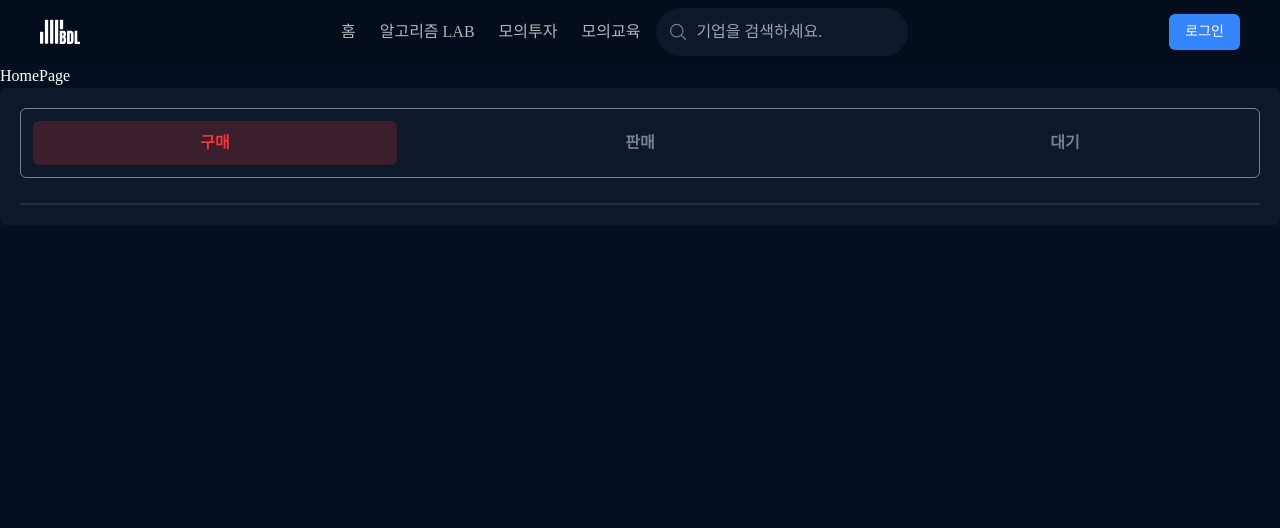
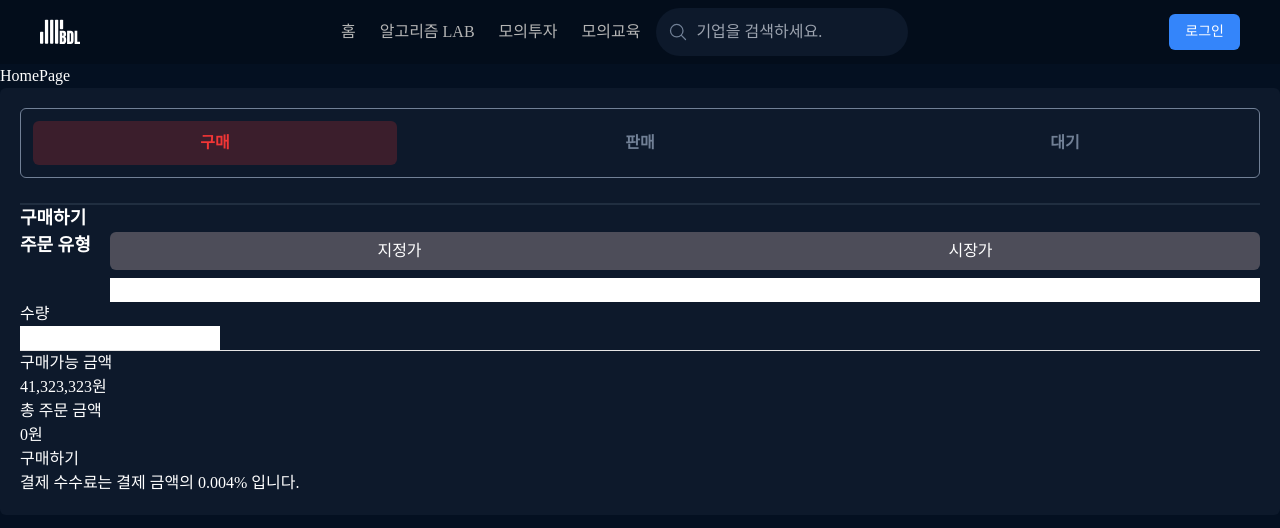
Before and after one commit to dnwnsrb11/BDL-frontend, a React (Vite) app: page / in a window 1280 px wide. Shown: the top 528 px of the page. Built offline with nearby package versions, Linux system fonts and the light colour scheme; a web font is replaced by a local one.

Commit message:
design: 구매 컴포넌트 구조화

```diff
--- a/src/components/mockInvestment/orderStatus/order-status-buy.tsx
+++ b/src/components/mockInvestment/orderStatus/order-status-buy.tsx
@@ -1,3 +1,55 @@
 export const OrderStatusBuy = () => {
-  return <div></div>;
+  // 폰트 동일 스타일링 함수
+  const h3Style = 'text-[18px] font-bold';
+  return (
+    <div>
+      <h3 className={h3Style}>구매하기</h3>
+      <div>
+        <div className="flex w-full gap-4">
+          <div className="min-w-[74px]">
+            <h3 className={h3Style}>주문 유형</h3>
+          </div>
+          <div className="flex w-full flex-col gap-2">
+            {/* 지정가 */}
+            <div className="flex w-full justify-between gap-3 rounded-md bg-btn-primary-active-color px-[10px] py-[7px]">
+              <div className="w-full text-center">
+                <p>지정가</p>
+              </div>
+              <div className="w-full text-center">
+                <p>시장가</p>
+              </div>
+            </div>
+            <div className="w-full">
+              <input type="text" className="w-full" />
+            </div>
+          </div>
+        </div>
+        <div>
+          <div>
+            <h3>수량</h3>
+          </div>
+          <div>
+            <div>
+              <input type="text" />
+            </div>
+          </div>
+        </div>
+        <hr />
+        <div>
+          <div>
+            <h3>구매가능 금액</h3>
+            <h3>41,323,323원</h3>
+          </div>
+          <div>
+            <h3>총 주문 금액</h3>
+            <h3>0원</h3>
+          </div>
+        </div>
+        <div>
+          <button>구매하기</button>
+          <p>결제 수수료는 결제 금액의 0.004% 입니다.</p>
+        </div>
+      </div>
+    </div>
+  );
 };
```
